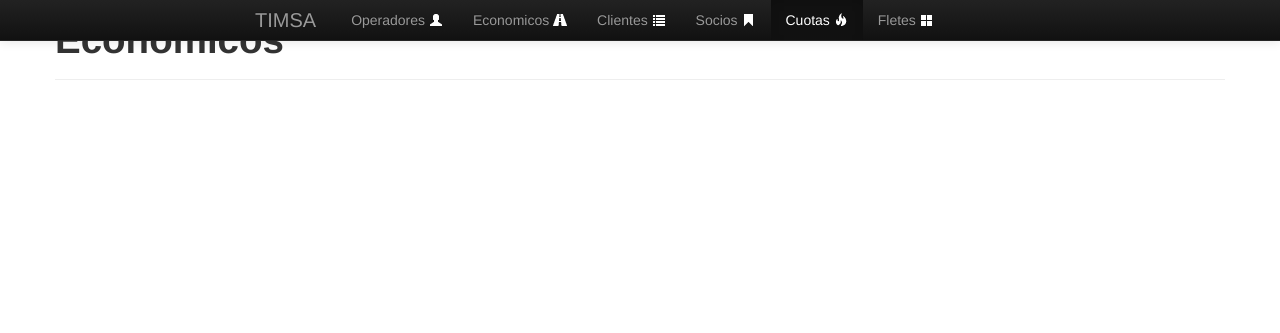
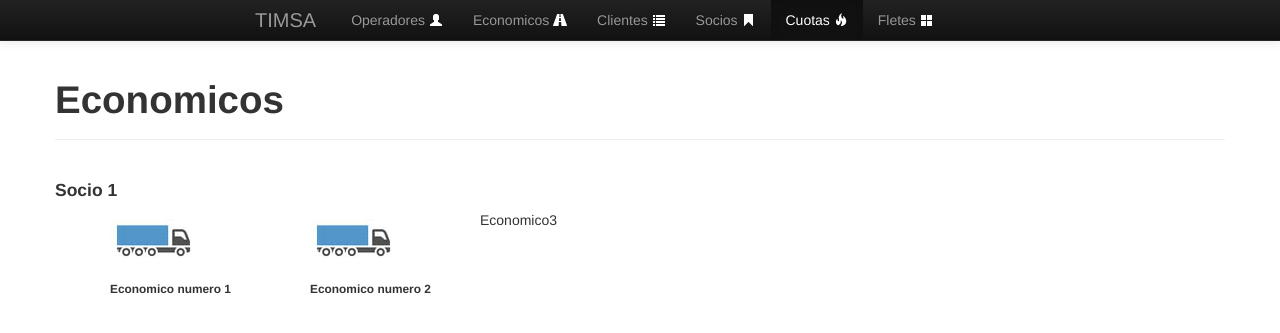
Before and after one commit to rmoctezuma/controlTimsa, a PHP site: page /html/economicos.php in a window 1280 px wide. Shown: the top 333 px of the page. Run offline with PHP 8.4, Linux system fonts and the light colour scheme; some libraries are stand-ins or nearby versions.

Commit message:
VistaEconomicos

```diff
--- a/html/economicos.php
+++ b/html/economicos.php
@@ -5,12 +5,19 @@
     <title> TIMSA LZC </title>
     <link href="../css/bootstrap.min.css" rel="stylesheet" media="screen">
     <link href="../css/bootstrap-responsive.css" rel="stylesheet">
+
   <style>
-      <style >
-      body{
+      body {
         padding-top: 60px;
       }
-      </style>
+
+    .inline li {
+        display: inline;
+      }
+  </style>
+
+  <script src="https://ajax.googleapis.com/ajax/libs/jquery/1.8.3/jquery.min.js"></script>
+  <script type="text/javascript" src="../js/jquery.validate.js"></script>
   </head>
 
   <body>
@@ -57,10 +64,20 @@
     </div>
 </div>
 
-  <div class= "container">
-    <dl>
-      <dt> </dt>
-    </dl>
+  <div class = "container">
+    <h4> Socio 1</h4>
+    <ul class="inline">
+      <li class="span2">
+           <span> <img src="../images/camion.jpg" class="img-rounded"><h6> Economico numero 1</h6> </span>
+      </li>
+      <li class="span2" >
+        <span> <img src="../images/camion.jpg" class="img-rounded"><h6> Economico numero 2</h6> </span>
+      </li>
+      <li > Economico3 </li>
+    </ul>
+
   </div>
 
+</body>
+
 </html>
```
Also changed, not shown: images/camion.jpg (added).
